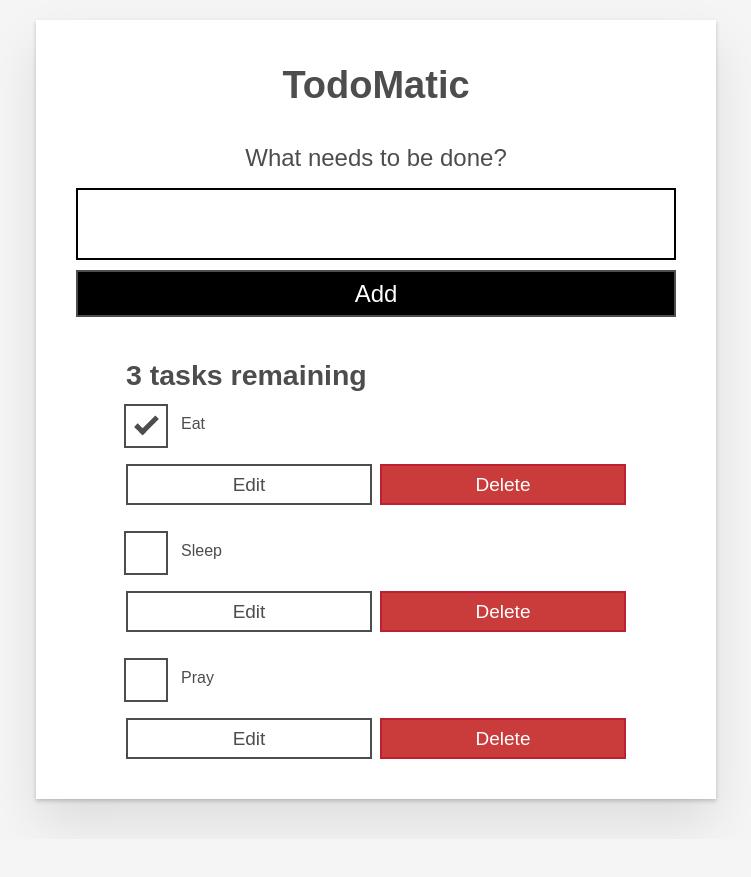
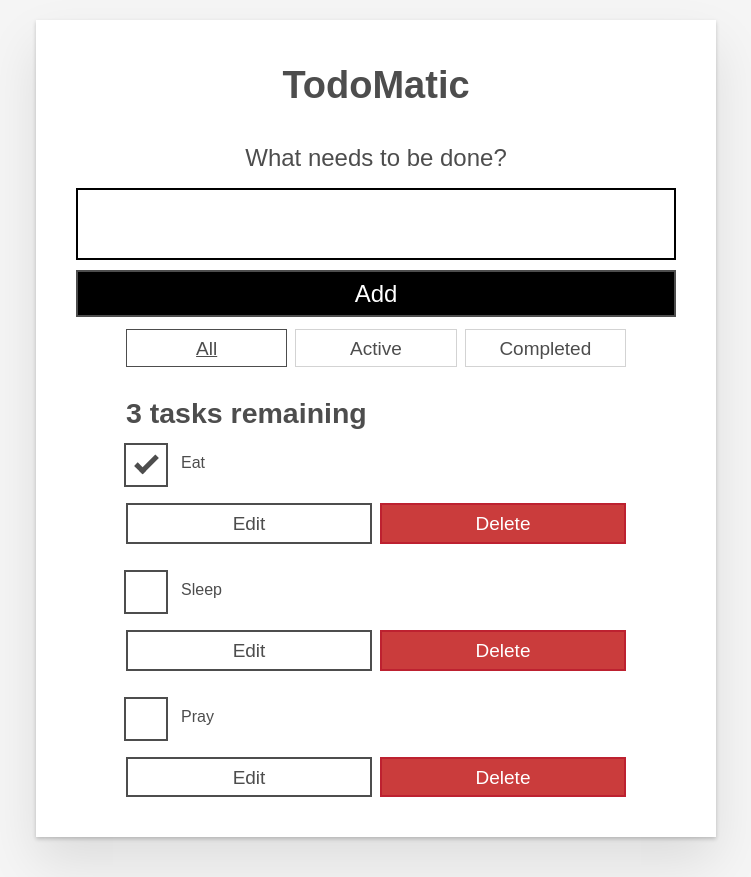
Before and after one commit to CalderonVasquez/things-to-buy, a React (Vite) app: page / in a window 1280 px wide. Shown: the whole page, without its empty margins (264-1015 px from the left). Before the commit the page ends 839 px from the top, so only its background shows below. Built offline with nearby package versions, Linux system fonts and the light colour scheme.

Commit message:
add FilterButton functionality

```diff
--- a/src/App.jsx
+++ b/src/App.jsx
@@ -36,7 +36,9 @@ const App = (props) => {
       id === task.id ? {...task, name: newName} : task))
   }
 
-  const taskList = tasks.map(task =>
+  const taskList = tasks
+    .filter(FILTER_MAP[filter])
+    .map(task =>
     <Todo
       key={task.id}
       name={task.name}
@@ -48,14 +50,14 @@ const App = (props) => {
     />
   )
 
-  const filterList = FILTER_NAMES.map(name => {
+  const filterList = FILTER_NAMES.map(name =>
     <FilterButton
       key={name}
       name={name}
       isPressed={name === filter}
       setFilter={( ) => setFilter(name)}
     />
-  })
+  )
 
   const taskNoun = taskList.length === 1 ? "task" : "tasks";
   const headingText = `${taskList.length} ${taskNoun} remaining`
--- a/src/components/FilterButton.jsx
+++ b/src/components/FilterButton.jsx
@@ -1,8 +1,14 @@
-const FilterButton = () => {
+/* eslint-disable react/prop-types */
+const FilterButton = ({name, isPressed, setFilter}) => {
     return (
-        <button type="button" className="btn toggle-btn" aria-pressed="true">
+        <button
+            type="button"
+            className="btn toggle-btn"
+            aria-pressed={isPressed}
+            onClick={setFilter}
+        >
             <span className="visually-hidden">Show </span>
-            <span>all</span>
+            <span>{name}</span>
             <span className="visually-hidden"> tasks</span>
         </button>
     )
```
